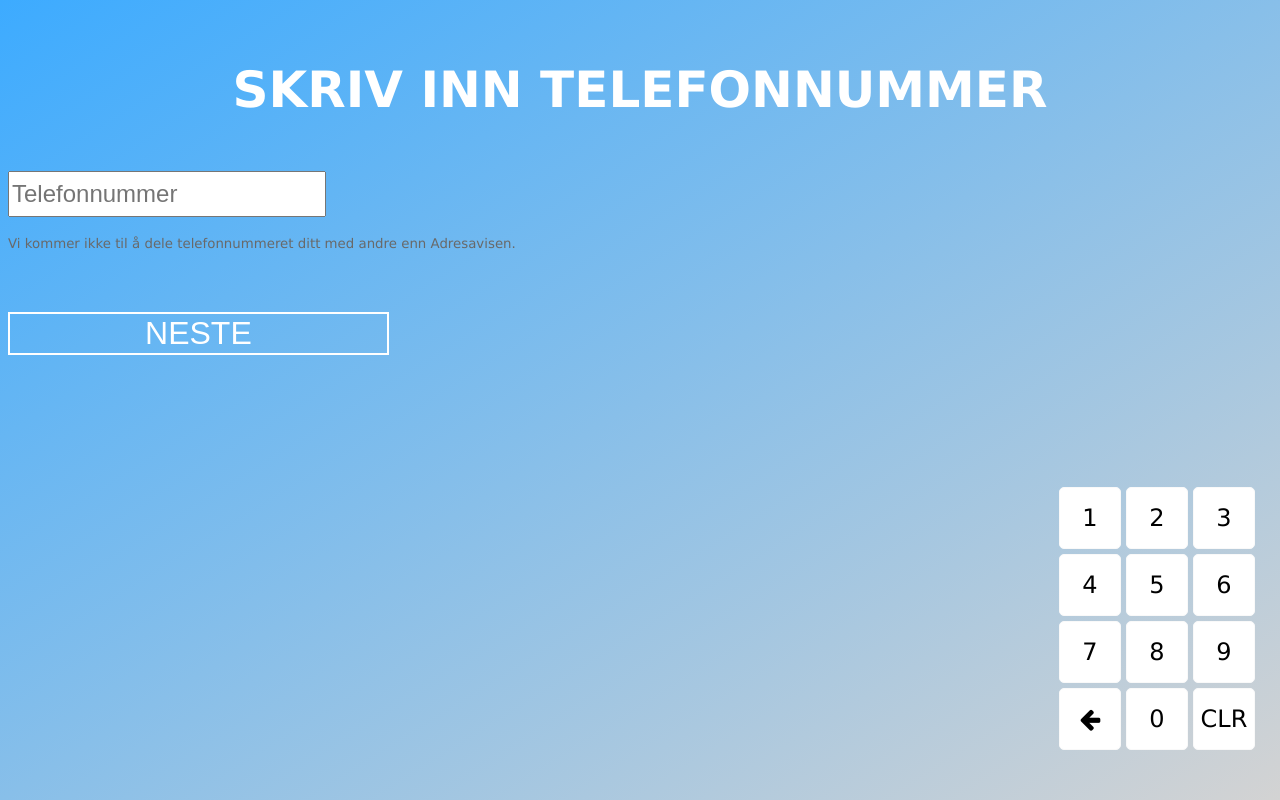
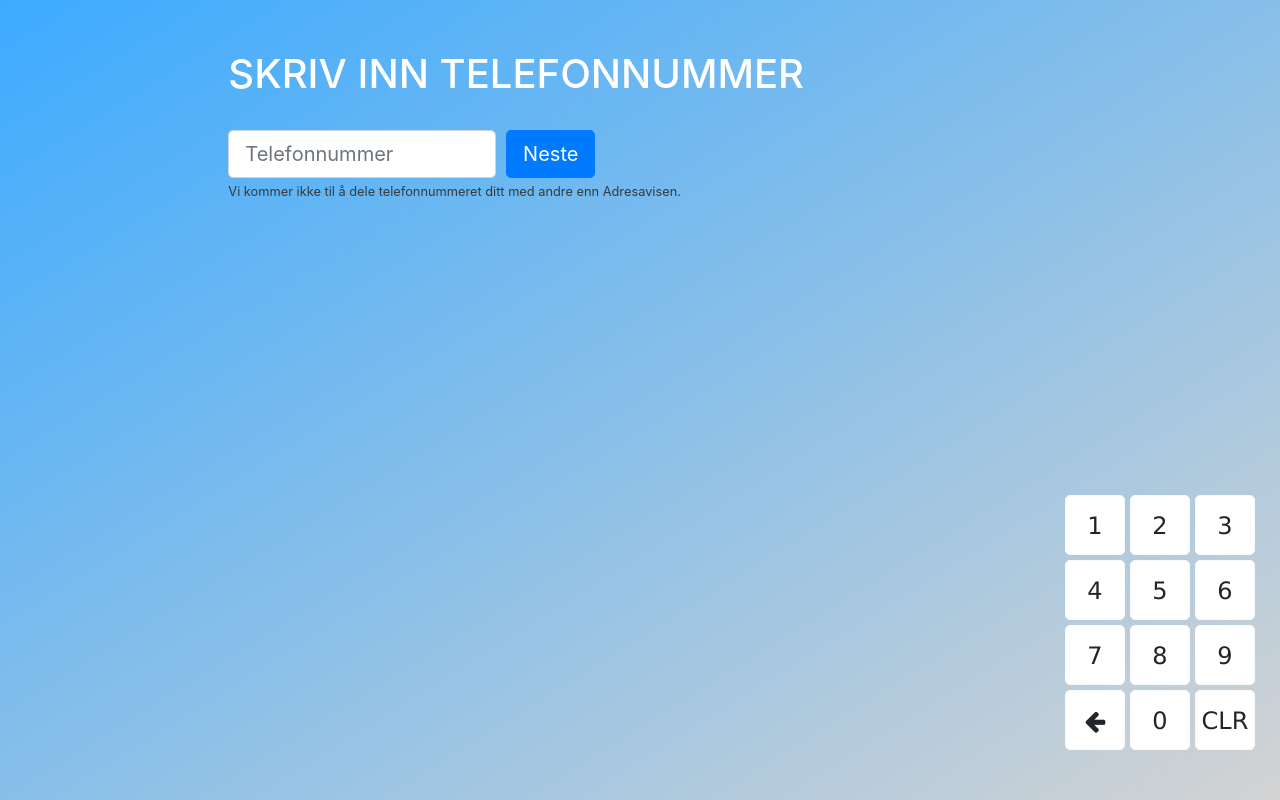
Before and after one commit to khejd/speakers-corner, a PHP site: page /html/static/phone.html in a window 1280 px wide. Run offline with PHP 8.4, Linux system fonts and the light colour scheme; some libraries are stand-ins or nearby versions.

Commit message:
larger form fields and other design changes

```diff
--- a/css/app.css
+++ b/css/app.css
@@ -21,7 +21,7 @@ div#layer1 {
     height: 100%;
     position: absolute;
     background: linear-gradient(to bottom right, #3dabff, lightgrey)  no-repeat center center fixed;
-    padding-top: 100px;
+    padding-top: 50px;
 }
 
 div#layer2 {
@@ -30,7 +30,7 @@ div#layer2 {
     position: absolute;
     background: linear-gradient(to bottom right, #3dabff, lightgrey)  no-repeat center center fixed;
     opacity: 0;
-    padding-top: 100px;
+    padding-top: 50px;
 }
 
 
@@ -40,15 +40,9 @@ div#layer2 {
     opacity: 1 !important;
 }
 
-.form-control{
-    font-size: 28px;
-}
-
-
 div.numpad{
     background-color: transparent;
     z-index: 10;
-
 }
 
 #numpad {
--- a/html/handler/codeHandler.php
+++ b/html/handler/codeHandler.php
@@ -16,6 +16,7 @@ include_once("../../Connections/connection.php");
         $user_id = $row['id'];
         $stmt->execute();
         $stmt->close();
+
     } else {
         echo "error";
     }
--- a/html/handler/phoneHandler.php
+++ b/html/handler/phoneHandler.php
@@ -12,6 +12,7 @@ include_once("../../Connections/connection.php");
 
 
     //Send SMS with code
+    echo $code; // remove when not developing
 
 
 ?>
--- a/html/static/phone.html
+++ b/html/static/phone.html
@@ -2,86 +2,105 @@
 <html lang="no">
 <head>
     <meta charset="UTF-8">
-    <link rel="stylesheet" type="text/css" href="../../css/phonestyle.css">
+    <link rel="stylesheet" type="text/css" href="../../css/app.css">
+    <link rel="stylesheet" href="https://maxcdn.bootstrapcdn.com/bootstrap/4.0.0/css/bootstrap.min.css" integrity="sha384-Gn5384xqQ1aoWXA+058RXPxPg6fy4IWvTNh0E263XmFcJlSAwiGgFAW/dAiS6JXm" crossorigin="anonymous">
     <link rel="stylesheet" href="../../css/noselect.css">
     <link rel="stylesheet" href="https://cdnjs.cloudflare.com/ajax/libs/font-awesome/4.7.0/css/font-awesome.min.css">
-    <script src="../../js/timeout.js"></script>
+    <!--<script src="../js/timeout.js"></script>-->
     <title>Speakers-corner test site</title>
 
 
 </head>
 <body>
 
-<br>
+<div id="layer1" class="container-fluid visible">
+    <div class="row">
+        <div  class="col-md-8 offset-md-2">
+            <h1 class="text-uppercase text-white">Skriv inn telefonnummer</h1>
+            <br>
+            <div id="phoneInput">
+                <div class="form-row">
+                    <div class="col-sm-4">
+                        <input type="text" class="form-control form-control-lg" id="phone" placeholder="Telefonnummer" required>
+                    </div>
+                    <div class="col-sm-4">
+                        <button type="button" class="btn btn-primary btn-lg">Neste</button>
+                    </div>
+                </div>
+                <small class="form-text text-dark">Vi kommer ikke til å dele telefonnummeret ditt med andre enn Adresavisen.</small>
+            </div>
+        </div>
+    </div>
+</div>
 
-<h1 class="">
-  SKRIV INN TELEFONNUMMER
-</h1>
-
-<br>
-
-<div class="left">
-        <div class="">
-            <form action="code.html" autocomplete="off" method="post">
-                    <input type="text" class="size" id ="phone" placeholder="Telefonnummer" required>
-                    <p><small id="disclaimer" class="">
-                        Vi kommer ikke til å dele telefonnummeret ditt med andre enn Adresavisen.
-                    </small>
-                <button type="submit" name="submit" class="button">NESTE</button>
-            </form>
+<div id="layer2" class="container-fluid">
+    <div class="row">
+        <div  class="col-md-8 offset-md-2">
+            <h1 class="text-uppercase text-white">Skriv inn kode</h1>
+            <br>
+            <div id="codeInput">
+                <div class="form-row">
+                    <div class="col-sm-4">
+                        <input type="text" class="form-control form-control-lg" id="code" placeholder="Kode" required>
+                        <div id="errorMsg" class="form-text text-danger"></div>
+                    </div>
+                    <div class="col-sm-4">
+                        <button type="button" class="btn btn-primary btn-lg">Publiser</button>
+                    </div>
+                </div>
+                <small class="form-text text-muted" id="commentText"></small>
+            </div>
         </div>
+    </div>
 </div>
-<center>
 
 
-<div class = "numpad right " id = "numpad">
+
+<div class="numpad right" id="numpad">
     <ul id="keyboard">
+        <li class="letter" id="1">1</li>
+        <li class="letter" id="2">2</li>
+        <li class="letter" id ="3">3</li>
+        <li class="letter clearl" id ="4">4</li>
+        <li class="letter" id ="5"> 5</li>
+        <li class="letter" id ="6">6</li>
 
-        <li class="letter" id="1" onclick="typeNumber(1)">1</li>
-        <li class="letter" id="2" onclick="typeNumber(2)">2</li>
-        <li class="letter" id ="3" onclick="typeNumber(3)">3</li>
-        <li class="letter clearl" id ="4" onclick="typeNumber(4)">4</li>
-        <li class="letter" id ="5" onclick="typeNumber(5)"> 5</li>
-        <li class="letter" id ="6" onclick="typeNumber(6)">6</li>
-
-        <li class="letter clearl" id ="7" onclick="typeNumber(7)">7</li>
-        <li class="letter " id ="8" onclick="typeNumber(8)">8</li>
-        <li class="letter" id ="9" onclick="typeNumber(9)">9</li>
-        <li class="letter clearl fa fa-arrow-left" id ="clear" onclick="deleteNumber()"></li>
-        <li class="letter" id = "0" onclick="typeNumber(0)">0</li>
-         <li class="delete lastitem" id ="clear" onclick="clearNumber()">CLR</li>
+        <li class="letter clearl" id ="7">7</li>
+        <li class="letter " id ="8">8</li>
+        <li class="letter" id ="9">9</li>
+        <li class="letter clearl fa fa-arrow-left" id ="delete"></li>
+        <li class="letter" id = "0">0</li>
+        <li class="delete lastitem" id ="clear">CLR</li>
     </ul>
 </div>
-</center>
 
 
+</body>
+
+<!-- Optional JavaScript -->
+<!-- jQuery first, then Popper.js, then Bootstrap JS -->
+<script src="https://ajax.googleapis.com/ajax/libs/jquery/3.3.1/jquery.min.js"></script>
+<script src="https://cdnjs.cloudflare.com/ajax/libs/popper.js/1.12.9/umd/popper.min.js" integrity="sha384-ApNbgh9B+Y1QKtv3Rn7W3mgPxhU9K/ScQsAP7hUibX39j7fakFPskvXusvfa0b4Q" crossorigin="anonymous"></script>
+<script src="https://maxcdn.bootstrapcdn.com/bootstrap/4.0.0/js/bootstrap.min.js" integrity="sha384-JZR6Spejh4U02d8jOt6vLEHfe/JQGiRRSQQxSfFWpi1MquVdAyjUar5+76PVCmYl" crossorigin="anonymous"></script>
+
+<script src="../../js/numpad.js"></script>
+
 <script>
-    function typeNumber(number)
-    {
-        document.getElementById("phone").value+=number;
-    }
 
-    function deleteNumber()
-    {
-        var number_string = document.getElementById("phone").value;
-        if (number_string.length>0)
-        {
-            var edited_number_string = number_string.substring(0,  number_string.length -1);
+    $(document).ready(function () {
+        $('#commentText').text(localStorage.getItem("commentText"));
+    });
 
-            document.getElementById("phone").value=edited_number_string;
-        }
+    $('#phoneInput button').click(function () {
+        $('#layer1').removeClass('visible');
+        $('#layer2').addClass('visible');
+    });
 
-    }
-
-    function clearNumber()
-    {
-        document.getElementById("phone").value="";
-    }
+    $('#codeInput button').click(function () {
+        $('#code').addClass('is-invalid');
+        $('#errorMsg').text('Wrong code');
+    });
 
 </script>
 
-</body>
-
-
-
 </html>
```
Also changed, not shown: html/code.php (deleted, +0 -54 lines), html/handler/commentHandler.php (deleted, +0 -22 lines), html/index.html (+4 -4 lines), html/phone.html (+28 -18 lines), html/static/index.html (+25 -24 lines).
